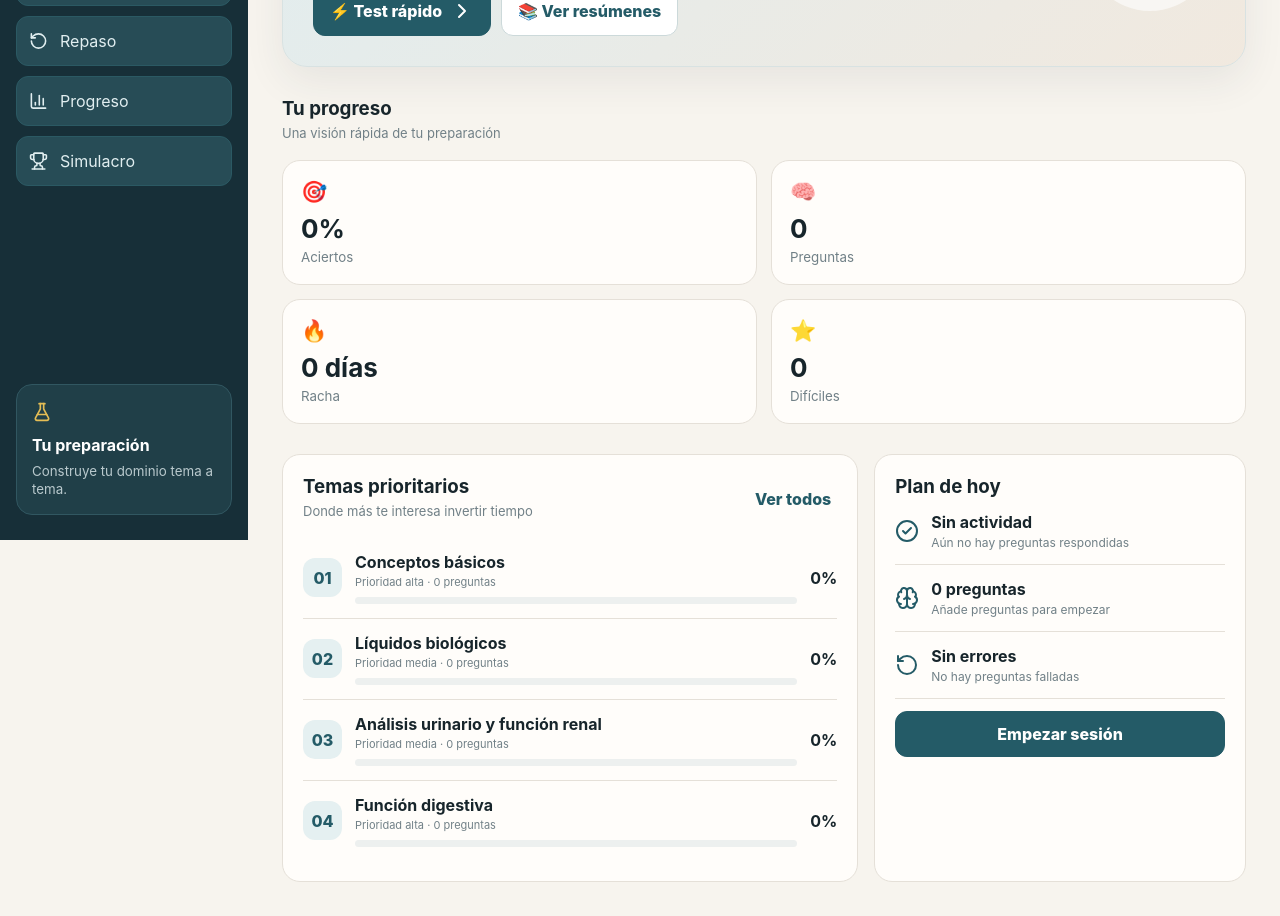
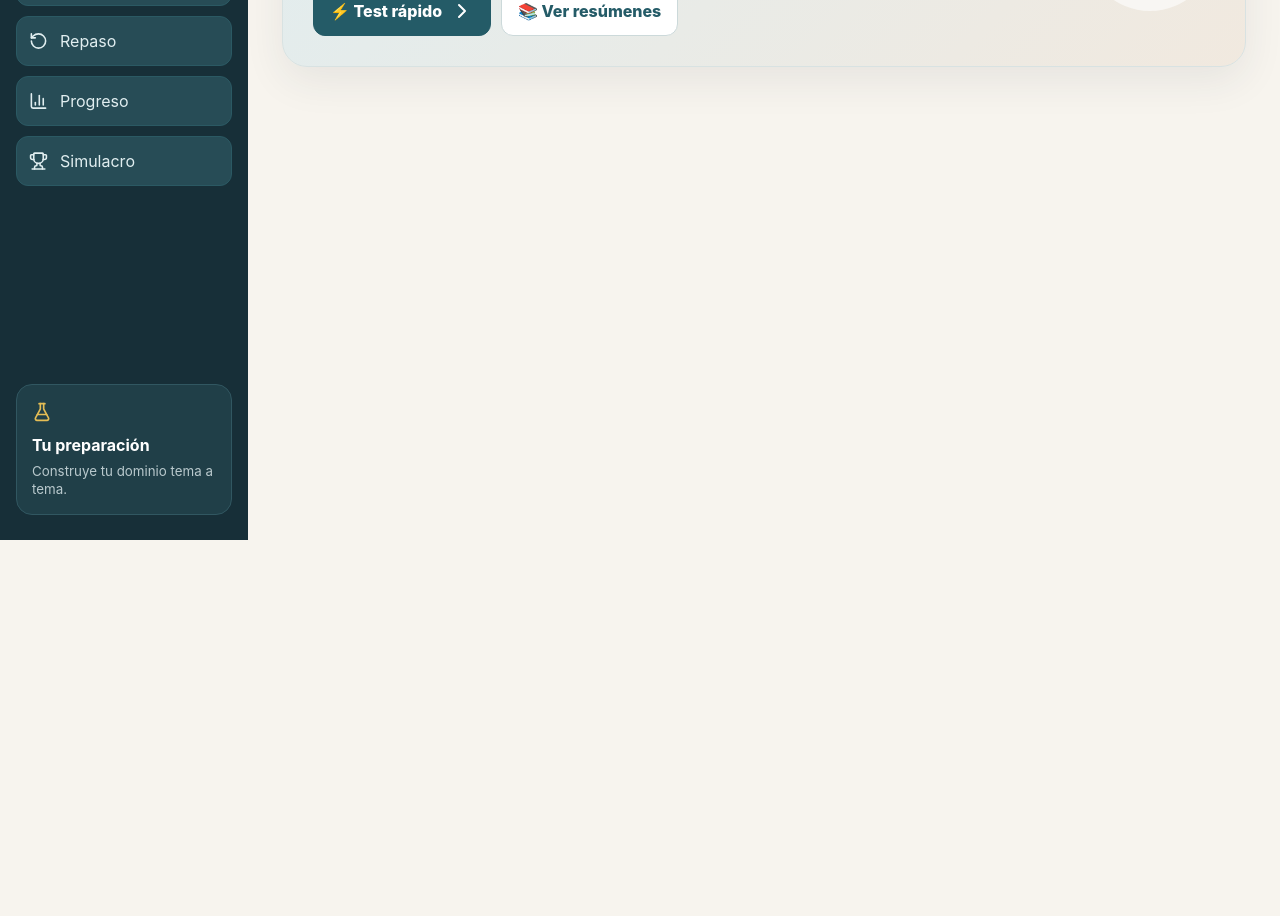
Before and after one commit to alaniiitta/Labquiz-2.0, a React (Vite) app: page / in a window 1280 px wide. Shown: the part 260-1176 px from the top of the page. After the commit the page ends 800 px from the top, so only its background shows below. Built offline with nearby package versions, Linux system fonts and the light colour scheme.

Commit message:
Start topic one PDF tests

```diff
--- a/src/main.jsx
+++ b/src/main.jsx
@@ -1,37 +1,32 @@
-import React,{useState} from "react";
+import React,{useEffect,useState} from "react";
 import {createRoot} from "react-dom/client";
 import {Home,BookOpen,Brain,RotateCcw,BarChart3,Trophy,Search,ChevronRight,Clock3,CheckCircle2,AlertCircle,Star,FlaskConical,Menu,X,ArrowLeft} from "lucide-react";
 import "./styles.css";
 
 import questionBank from "./questions";
+import {parsePdfQuestions} from "./pdfPipeline.js";
+
+const pdfFiles=import.meta.glob("/pdfs/*.pdf",{query:"?url",import:"default",eager:true});
 
 const topics=[
- {id:1,title:"Conceptos básicos",priority:"Alta",progress:0,questions:0,summary:""},
- {id:2,title:"Líquidos biológicos",priority:"Media",progress:0,questions:0,summary:""},
- {id:3,title:"Análisis urinario y función renal",priority:"Media",progress:0,questions:0,summary:""},
- {id:4,title:"Función digestiva",priority:"Alta",progress:0,questions:0,summary:""},
- {id:5,title:"Función hepática y proteínas",priority:"Alta",progress:0,questions:0,summary:""},
- {id:6,title:"Enzimas",priority:"Media",progress:0,questions:0,summary:""},
- {id:7,title:"Técnicas Instrumentales",priority:"Alta",progress:0,questions:0,summary:""},
- {id:8,title:"Hematología",priority:"Baja",progress:0,questions:0,summary:""},
- {id:9,title:"Coagulación",priority:"Alta",progress:0,questions:0,summary:""},
- {id:10,title:"Banco de sangre",priority:"Media",progress:0,questions:0,summary:""},
- {id:11,title:"Inmunología",priority:"Baja",progress:0,questions:0,summary:""},
- {id:12,title:"Serología",priority:"Alta",progress:0,questions:0,summary:""},
- {id:13,title:"Bacteriología",priority:"Baja",progress:0,questions:0,summary:""},
- {id:14,title:"Parásitos, hongos y virus",priority:"Media",progress:0,questions:0,summary:""},
- {id:15,title:"Equilibrio ácido-base e iones",priority:"Baja",progress:0,questions:0,summary:""},
- {id:16,title:"Metabolismo lipídico",priority:"Baja",progress:0,questions:0,summary:""},
- {id:17,title:"Metabolismo hidratos de carbono",priority:"Media",progress:0,questions:0,summary:""},
- {id:18,title:"Hormonas",priority:"Media",progress:0,questions:0,summary:""},
- {id:19,title:"Genética",priority:"Alta",progress:0,questions:0,summary:""},
- {id:20,title:"Reproducción y cribados",priority:"Media",progress:0,questions:0,summary:""},
- {id:21,title:"Drogas de abuso y Fármacos",priority:"Media",progress:0,questions:0,summary:""},
- {id:22,title:"Marcadores tumorales",priority:"Alta",progress:0,questions:0,summary:""}
+ {id:1,title:"Conceptos generales"}, {id:2,title:"Líquidos biológicos"},
+ {id:3,title:"Análisis urinario y función renal"}, {id:4,title:"Función digestiva"},
+ {id:5,title:"Función hepática y proteínas"}, {id:6,title:"Enzimas"},
+ {id:7,title:"Técnicas instrumentales"}, {id:8,title:"Hematología"},
+ {id:9,title:"Coagulación"}, {id:10,title:"Banco de sangre"},
+ {id:11,title:"Inmunología"}, {id:12,title:"Serología"},
+ {id:13,title:"Bacteriología"}, {id:14,title:"Parásitos, hongos y virus"},
+ {id:15,title:"Equilibrio ácido-base e iones"}, {id:16,title:"Metabolismo lipídico"},
+ {id:17,title:"Metabolismo de hidratos de carbono"}, {id:18,title:"Hormonas"},
+ {id:19,title:"Genética"}, {id:20,title:"Reproducción y cribados"},
+ {id:21,title:"Drogas de abuso y fármacos"}, {id:22,title:"Marcadores tumorales"},
+ {id:23,title:"Técnicas de laboratorio"}
 ];
 
 const getTopicKey=id=>`tema-${String(id).padStart(2,"0")}`;
 const getQuestionBank=id=>(questionBank[getTopicKey(id)] ?? []);
+const getPdfUrl=id=>Object.entries(pdfFiles).find(([path])=>new RegExp(`(?:tema|topic)[-_\\s]*${String(id).padStart(2,"0")}(?:\\D|$)` ,"i").test(path))?.[1]
+    ?? Object.entries(pdfFiles).find(([path])=>new RegExp(`(?:tema|topic)[-_\\s]*${id}(?:\\D|$)` ,"i").test(path))?.[1];
 
 function App(){
  const [page,setPage]=useState("home"),[selected,setSelected]=useState(null),[mobile,setMobile]=useState(false);
@@ -59,25 +54,22 @@ const pageTitle=p=>({summaries:"Resúmenes",topic:"Tema",test:"Test",review:"Rep
 
 function HomePage({go,openTopic}){return <div className="homeDashboard">
  <section className="hero"><div><span className="eyebrow">TU SESIÓN DE HOY</span><h2>Estudia rápido. <em>Avanza de verdad.</em></h2><p>Elige un resumen, haz unas preguntas y convierte tus errores en puntos.</p><div className="heroBtns"><button className="primary" onClick={()=>go("test")}>⚡ Test rápido <ChevronRight/></button><button className="secondary" onClick={()=>go("summaries")}>📚 Ver resúmenes</button></div></div><div className="heroOrb">🧪</div></section>
- <section className="section"><div className="sectionHead"><div><h3>Tu progreso</h3><p>Una visión rápida de tu preparación</p></div></div><div className="stats"><Stat icon="🎯" value="0%" label="Aciertos"/><Stat icon="🧠" value="0" label="Preguntas"/><Stat icon="🔥" value="0 días" label="Racha"/><Stat icon="⭐" value="0" label="Difíciles"/></div></section>
- <section className="twoCol section"><div className="card"><div className="sectionHead"><div><h3>Temas prioritarios</h3><p>Donde más te interesa invertir tiempo</p></div><button className="textBtn" onClick={()=>go("summaries")}>Ver todos</button></div>{topics.slice(0,4).map(t=><TopicRow key={t.id} t={t} onClick={()=>openTopic(t)}/>)}</div>
- <div className="card"><h3>Plan de hoy</h3><div className="plan"><CheckCircle2/><div><b>Sin actividad</b><small>Aún no hay preguntas respondidas</small></div></div><div className="plan"><Brain/><div><b>0 preguntas</b><small>Añade preguntas para empezar</small></div></div><div className="plan"><RotateCcw/><div><b>Sin errores</b><small>No hay preguntas falladas</small></div></div><button className="primary full" onClick={()=>go("test")}>Empezar sesión</button></div></section>
  </div>}
 
 function Stat({icon,value,label}){return <div className="stat"><span>{icon}</span><strong>{value}</strong><small>{label}</small></div>}
-function TopicRow({t,onClick}){return <button className="topicRow" onClick={onClick}><div className="num">{String(t.id).padStart(2,"0")}</div><div className="topicInfo"><b>{t.title}</b><small>Prioridad {t.priority.toLowerCase()} · {t.questions} preguntas</small><div className="bar"><i style={{width:t.progress+"%"}}/></div></div><strong>{t.progress}%</strong></button>}
+function TopicRow({t,onClick}){return <button className="topicRow" onClick={onClick}><div className="num">{String(t.id).padStart(2,"0")}</div><div className="topicInfo"><b>{t.title}</b><small>Banco de preguntas</small></div></button>}
 
-function SummaryPage({openTopic}){const [q,setQ]=useState("");const filtered=topics.filter(t=>(t.title+" "+t.summary).toLowerCase().includes(q.toLowerCase()));return <div>
- <div className="pageIntro"><p>Tu biblioteca de estudio. Cada tema tendrá el mismo formato para que estudiar sea automático.</p><div className="search"><Search/><input value={q} onChange={e=>setQ(e.target.value)} placeholder="Buscar tema..."/></div></div>
- <div className="filterRow"><span>23 temas</span><button>Todos</button><button>⭐ Prioritarios</button><button>🧠 En progreso</button></div>
- <div className="resumeGrid">{filtered.map(t=><article className="resumeCard" key={t.id} onClick={()=>openTopic(t)}><div className="resumeTop"><span className="num">{String(t.id).padStart(2,"0")}</span><span className={"priority "+t.priority.toLowerCase()}>{t.priority}</span></div><h3>{t.title}</h3><p>{t.summary}</p><div className="miniProgress"><span><i style={{width:t.progress+"%"}}/></span><b>{t.progress}%</b></div><div className="resumeLinks"><span>⭐ Imprescindibles</span><span>🧠 Mnemotecnias</span><ChevronRight/></div></article>)}</div>
+function SummaryPage({openTopic}){const [q,setQ]=useState("");const filtered=topics.filter(t=>t.title.toLowerCase().includes(q.toLowerCase()));return <div>
+ <div className="pageIntro"><p>Selecciona un tema para consultar su contenido.</p><div className="search"><Search/><input value={q} onChange={e=>setQ(e.target.value)} placeholder="Buscar tema..."/></div></div>
+ <div className="filterRow"><span>{topics.length} temas</span></div>
+ <div className="resumeGrid">{filtered.map(t=><article className="resumeCard" key={t.id} onClick={()=>openTopic(t)}><div className="resumeTop"><span className="num">{String(t.id).padStart(2,"0")}</span></div><h3>{t.title}</h3><p>Contenido pendiente de añadir.</p><div className="resumeLinks"><span>Banco del tema</span><ChevronRight/></div></article>)}</div>
  </div>}
 
 function TopicPage({topic,go}){return <div>
  <button className="back" onClick={()=>go("summaries")}><ArrowLeft/> Volver a resúmenes</button>
- <section className="topicHero"><div><span className="badge">TEMA {String(topic.id).padStart(2,"0")} · PRIORIDAD {topic.priority.toUpperCase()}</span><h2>{topic.title}</h2><p>{topic.summary}</p></div><div className="topicScore"><strong>{topic.progress}%</strong><small>dominio</small></div></section>
+ <section className="topicHero"><div><span className="badge">TEMA {String(topic.id).padStart(2,"0")}</span><h2>{topic.title}</h2><p>Contenido pendiente de añadir.</p></div></section>
  <div className="topicLayout"><article className="studyCard"><h3>📌 Resumen esencial</h3><div className="placeholder"><h4>Lo imprescindible</h4><p>Aquí irá el contenido estructurado del tema. La plantilla está preparada para añadir el resumen, conceptos clave, valores, técnicas y puntos de examen sin cambiar el diseño.</p><ul><li>Conceptos fundamentales</li><li>Datos y valores que memorizar</li><li>Interpretación de resultados</li><li>Errores frecuentes en examen</li></ul></div><h3>⭐ Preguntas que debes dominar</h3><div className="questionStrip">Añade aquí las preguntas estrella del tema.</div><h3>🧠 Reglas mnemotécnicas</h3><div className="questionStrip">Espacio preparado para tus reglas y trucos de memoria.</div></article>
- <aside className="topicActions"><div className="card"><h3>¿Qué hacemos ahora?</h3><button className="action" onClick={()=>go("test")}><Brain/><div><b>Hacer test</b><small>10 preguntas del tema</small></div><ChevronRight/></button><button className="action"><Star/><div><b>Marcar para repasar</b><small>Guardar este tema</small></div></button><button className="action" onClick={()=>go("review")}><RotateCcw/><div><b>Repasar errores</b><small>Solo preguntas falladas</small></div></button></div></aside></div>
+ <aside className="topicActions"><div className="card"><h3>¿Qué hacemos ahora?</h3><button className="action" onClick={()=>go("test")}><Brain/><div><b>Hacer test</b><small>Preguntas disponibles del tema</small></div><ChevronRight/></button><button className="action"><Star/><div><b>Marcar para repasar</b><small>Guardar este tema</small></div></button><button className="action" onClick={()=>go("review")}><RotateCcw/><div><b>Repasar errores</b><small>Solo preguntas falladas</small></div></button></div></aside></div>
  </div>}
 
 function TestPage({go}){
@@ -87,11 +79,24 @@ function TestPage({go}){
  const [selectedAnswer,setSelectedAnswer]=useState(null);
  const [showResult,setShowResult]=useState(false);
  const [done,setDone]=useState(false);
+ const [loadedQuestions,setLoadedQuestions]=useState({});
+ const [loading,setLoading]=useState(false);
 
  const currentTopic=selectedTopicId ? topics.find(t=>t.id===selectedTopicId) : null;
- const questionBankForTopic=selectedTopicId ? getQuestionBank(selectedTopicId) : [];
+ const questionBankForTopic=selectedTopicId ? (loadedQuestions[selectedTopicId] ?? getQuestionBank(selectedTopicId)) : [];
  const totalQuestions=questionBankForTopic.length;
  const q=questionBankForTopic[i] ?? null;
+
+ useEffect(()=>{
+    if(!selectedTopicId || loadedQuestions[selectedTopicId] || getQuestionBank(selectedTopicId).length) return;
+    const pdfUrl=getPdfUrl(selectedTopicId);
+    if(!pdfUrl) return;
+    setLoading(true);
+    parsePdfQuestions(pdfUrl)
+     .then(questions=>setLoadedQuestions(prev=>({...prev,[selectedTopicId]:questions})))
+     .catch(error=>console.error("No se pudo cargar el PDF del tema",selectedTopicId,error))
+     .finally(()=>setLoading(false));
+ },[selectedTopicId,loadedQuestions]);
 
  const resetSelection=()=>{
   setSelectedTopicId(null);
@@ -123,7 +128,11 @@ function TestPage({go}){
  };
 
  if(!selectedTopicId){
-  return <div className="testThemeSelector"><div className="testMeta"><span>SELECCIÓN DE TEMA</span><b>{topics.length} temas</b></div><div className="testTopicsGrid">{topics.map(topic=><button key={topic.id} className="topicSelectCard" onClick={()=>{setSelectedTopicId(topic.id);setI(0);setScore(0);setSelectedAnswer(null);setShowResult(false);setDone(false);}}><span className="badge">Tema {String(topic.id).padStart(2,"0")}</span><h3>{topic.title}</h3><small>{topic.questions} preguntas · {topic.priority}</small></button>)}</div></div>;
+    return <div className="testThemeSelector"><div className="testMeta"><span>SELECCIÓN DE TEMA</span><b>{topics.length} temas</b></div><div className="testTopicsGrid">{topics.map(topic=><button key={topic.id} className="topicSelectCard" onClick={()=>{setSelectedTopicId(topic.id);setI(0);setScore(0);setSelectedAnswer(null);setShowResult(false);setDone(false);}}><span className="badge">Tema {String(topic.id).padStart(2,"0")}</span><h3>{topic.title}</h3><small>{getPdfUrl(topic.id)?"PDF disponible":"Sin preguntas cargadas"}</small></button>)}</div></div>;
+ }
+
+ if(loading){
+  return <div className="result card"><div className="resultIcon">📄</div><h2>Cargando preguntas</h2><p>Estamos leyendo el PDF del tema seleccionado.</p></div>;
  }
 
  if(!q){
@@ -139,8 +148,8 @@ function TestPage({go}){
 
 function ReviewPage({go}){return <div><div className="reviewHero"><h2>Tu zona de repaso</h2><p>No hay actividad de repaso todavía.</p></div><div className="reviewGrid"><div className="card"><span className="bigIcon">🔴</span><h3>0 preguntas falladas</h3><p>No hay preguntas contestadas incorrectamente.</p><button className="primary" onClick={()=>go("test")}>Repasar ahora</button></div><div className="card"><span className="bigIcon">⭐</span><h3>0 preguntas difíciles</h3><p>No hay preguntas marcadas para repasar.</p><button className="secondary">Ver difíciles</button></div><div className="card"><span className="bigIcon">⏳</span><h3>0 para recuperar</h3><p>No hay contenido pendiente de repaso.</p><button className="secondary">Empezar repaso</button></div></div></div>}
 
-function ProgressPage(){return <div><div className="stats"><Stat icon="🎯" value="0%" label="Aciertos globales"/><Stat icon="📚" value="22" label="Temas"/><Stat icon="🧠" value="0" label="Preguntas"/><Stat icon="🏆" value="Inicial" label="Nivel actual"/></div><section className="section card"><div className="sectionHead"><div><h3>Dominio por tema</h3><p>Actualizado después de cada test</p></div></div>{topics.map(t=><TopicRow key={t.id} t={t} onClick={()=>{}}/>)}</section></div>}
+function ProgressPage(){return <div><section className="section card"><h3>Sin datos de progreso</h3><p>El progreso aparecerá cuando completes tus primeros tests.</p></section></div>}
 
-function SimulacrumPage({go}){return <div><section className="simHero"><Trophy/><h2>Simulacro de oposición</h2><p>Cuando estés preparada, podrás enfrentarte a un examen completo con tiempo, puntuación y revisión final.</p><div className="simStats"><span><b>50</b> preguntas</span><span><b>60</b> minutos</span><span><b>+1 / -0,25</b> puntuación</span></div><button className="primary" onClick={()=>go("test")}>Iniciar simulacro →</button></section><div className="card section"><h3>Antes de empezar</h3><ul className="checks"><li><CheckCircle2/> No podrás ver las respuestas hasta finalizar.</li><li><CheckCircle2/> El tiempo se controla automáticamente.</li><li><CheckCircle2/> Al terminar tendrás un análisis por temas.</li></ul></div></div>}
+function SimulacrumPage({go}){return <div><section className="simHero"><Trophy/><h2>Simulacro de oposición</h2><p>El simulacro estará disponible cuando haya preguntas cargadas.</p><button className="secondary" onClick={()=>go("test")}>Ver temas disponibles</button></section></div>}
 
 createRoot(document.getElementById("root")).render(<App/>);
```
